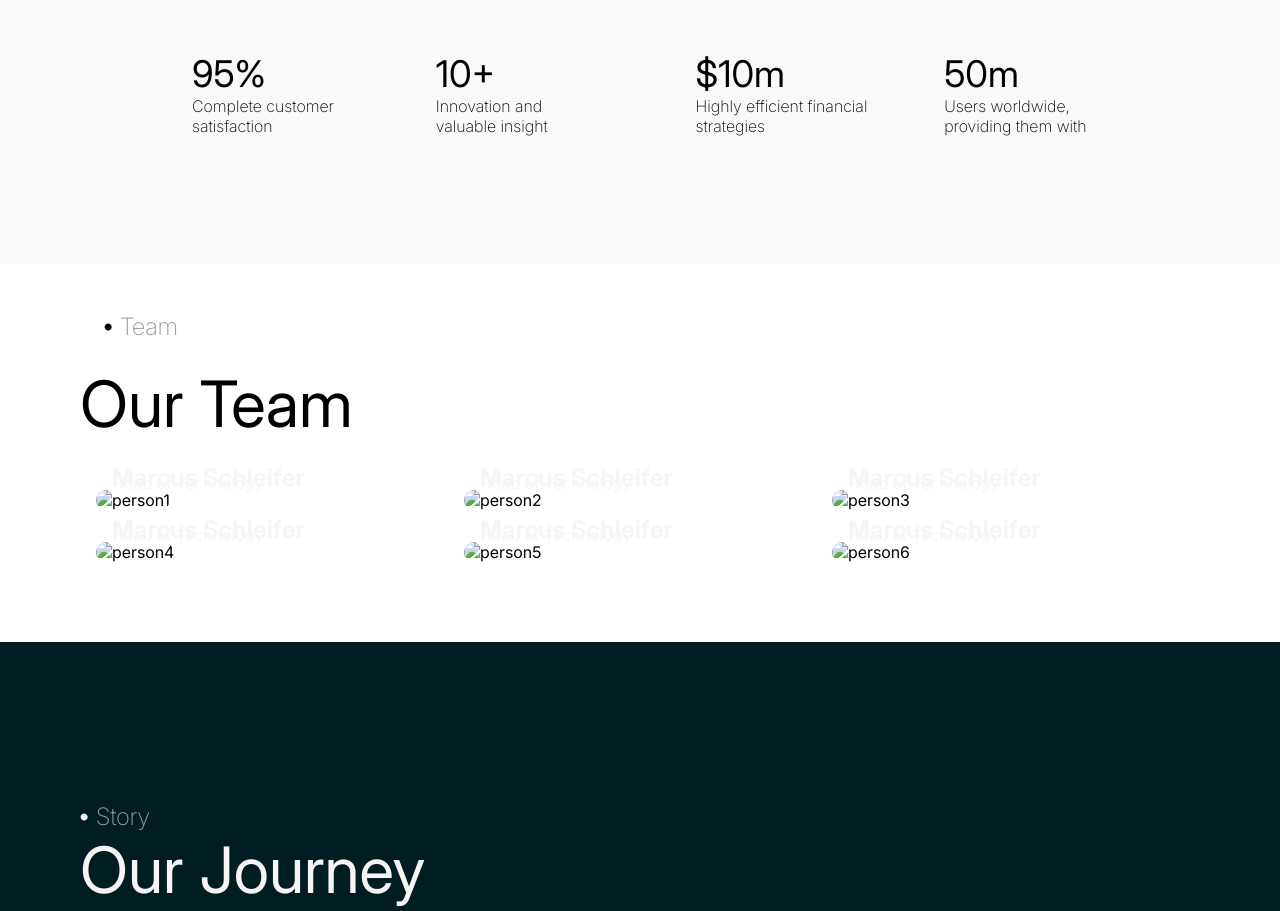
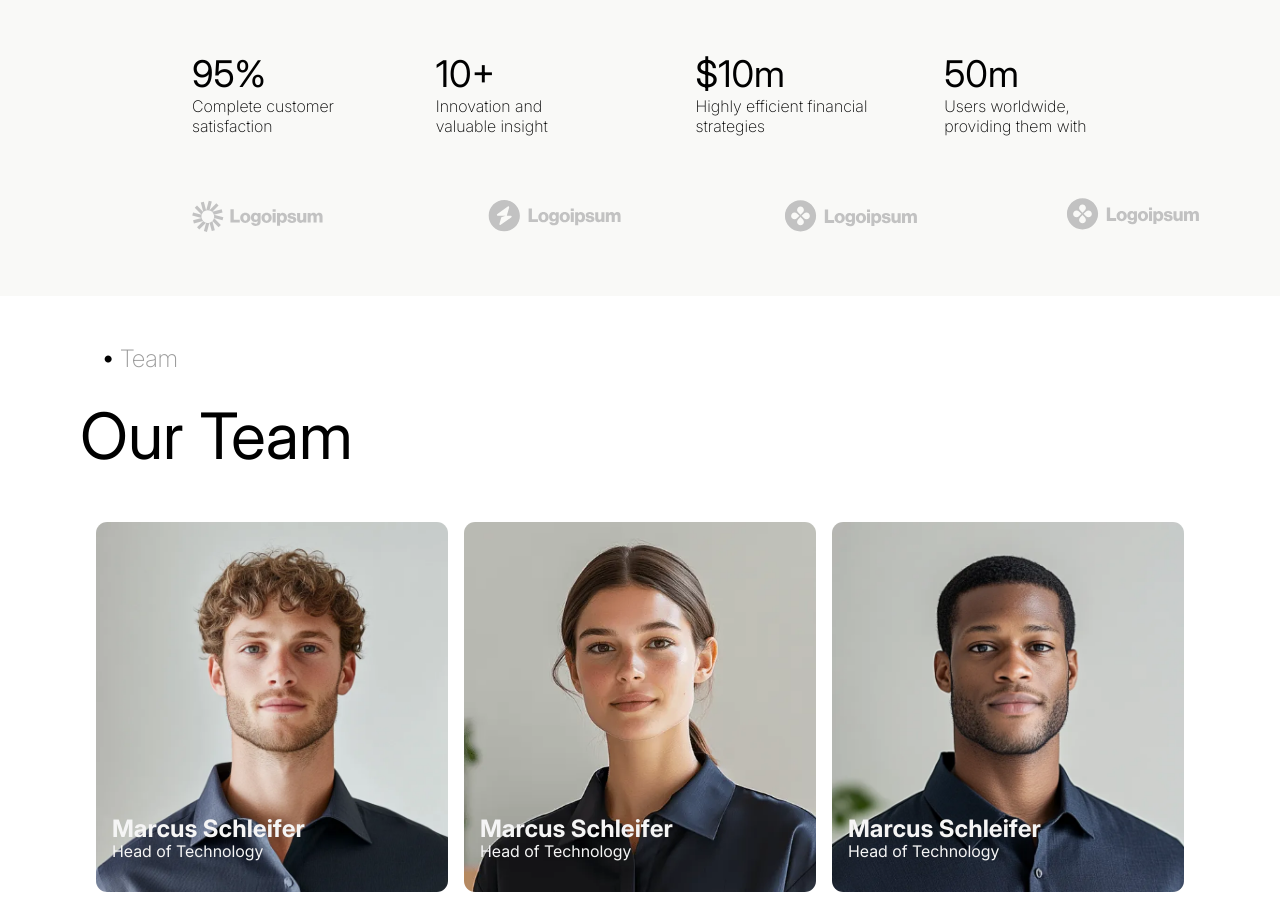
Before and after one commit to ShubhamThakur13/Responsive_Learning_1, a plain HTML site: page index.html in a window 1280 px wide. Shown: the part 1190-2101 px from the top of the page. Drawn offline with nearby package versions, Linux system fonts and the light colour scheme; the site is published under a folder, as on GitHub Pages, so addresses that start at the root find nothing.

Commit message:
Fix URLs

```diff
--- a/index.html
+++ b/index.html
@@ -127,17 +127,17 @@
 
             <div class="last">
               <div class="p1">
-                <img src="/assest/part1.svg" alt="" />
+                <img src="./assest/part1.svg" alt="" />
               </div>
               <div class="p2">
-                <img src="/assest/part2.svg" alt="" />
+                <img src="./assest/part2.svg" alt="" />
               </div>
               <div class="p3">
-                <img src="/assest/part3.svg" alt="" />
+                <img src="./assest/part3.svg" alt="" />
               </div>
 
               <div class="p4">
-                <img src="/assest/part3.svg" alt="" />
+                <img src="./assest/part3.svg" alt="" />
               </div>
             </div>
           </div>
@@ -156,19 +156,19 @@
         <div class="images">
           <div class="top">
             <div class="person1">
-            <img src="/assest/person1.webp" alt="person1">
+            <img src="./assest/person1.webp" alt="person1">
             <h2>Marcus Schleifer</h2>
             <p>Head of Technology</p>
             </div>
 
             <div class="person2">
-            <img src="/assest/person2.webp" alt="person2">
+            <img src="./assest/person2.webp" alt="person2">
             <h2>Marcus Schleifer</h2>
             <p>Head of Technology</p>
             </div>
 
             <div class="person3">
-            <img src="/assest/person3.webp" alt="person3">
+            <img src="./assest/person3.webp" alt="person3">
             <h2>Marcus Schleifer</h2>
             <p>Head of Technology</p>
             </div>
@@ -176,19 +176,19 @@
 
           <div class="bottom">
             <div class="person4">
-            <img src="/assest/person4.webp" alt="person4">
+            <img src="./assest/person4.webp" alt="person4">
             <h2>Marcus Schleifer</h2>
             <p>Head of Technology</p>
             </div>
 
             <div class="person5">
-            <img src="/assest/person5.webp" alt="person5">
+            <img src="./assest/person5.webp" alt="person5">
             <h2>Marcus Schleifer</h2>
             <p>Head of Technology</p>
             </div>
 
             <div class="person6">
-            <img src="/assest/person6.webp" alt="person6">
+            <img src="./assest/person6.webp" alt="person6">
             <h2>Marcus Schleifer</h2>
             <p>Head of Technology</p>
             </div>
@@ -240,7 +240,7 @@
 
         <div class="section2">
           <div class="top">
-            <img src="/assest/testomonials.webp" alt="testomonials">
+            <img src="./assest/testomonials.webp" alt="testomonials">
           </div>
 
           <div class="middle">
```
